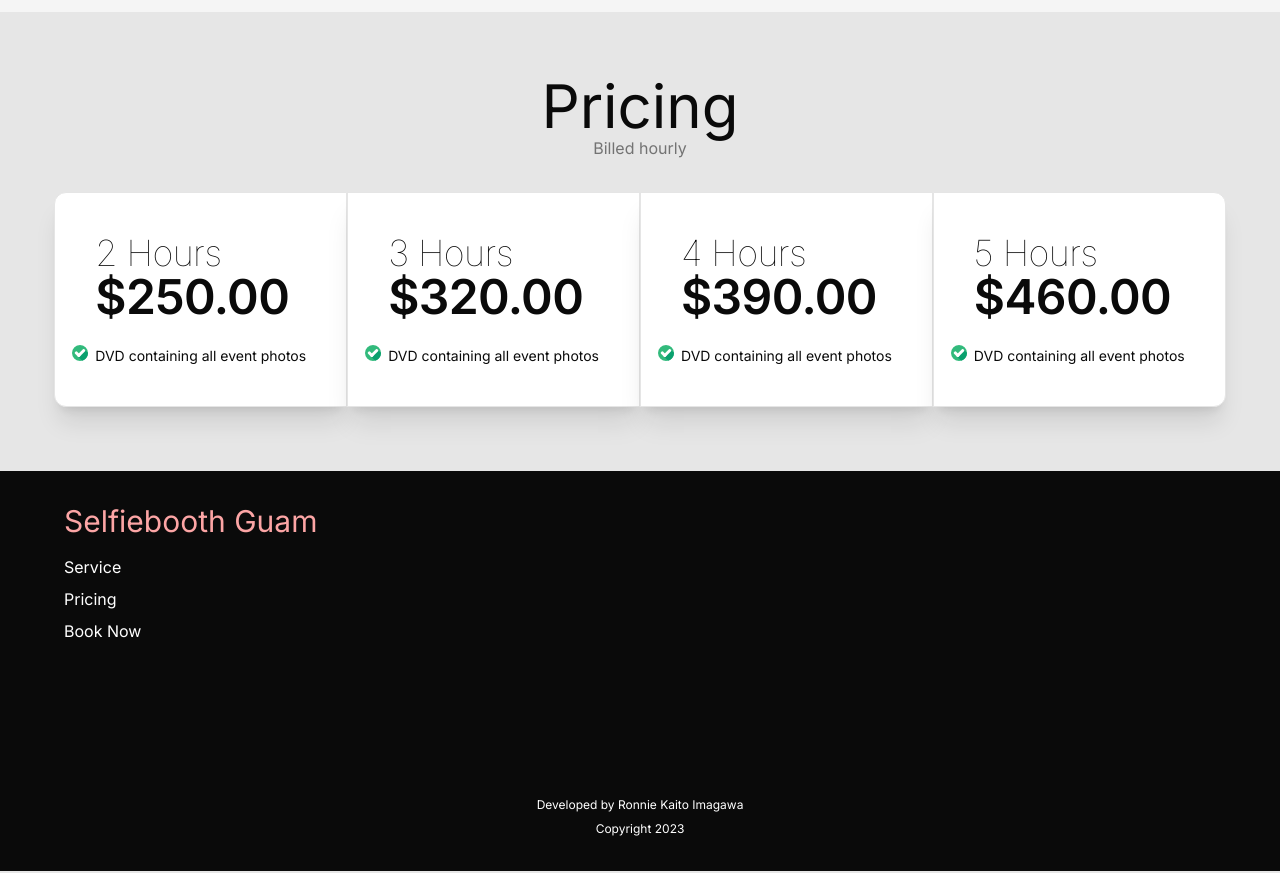
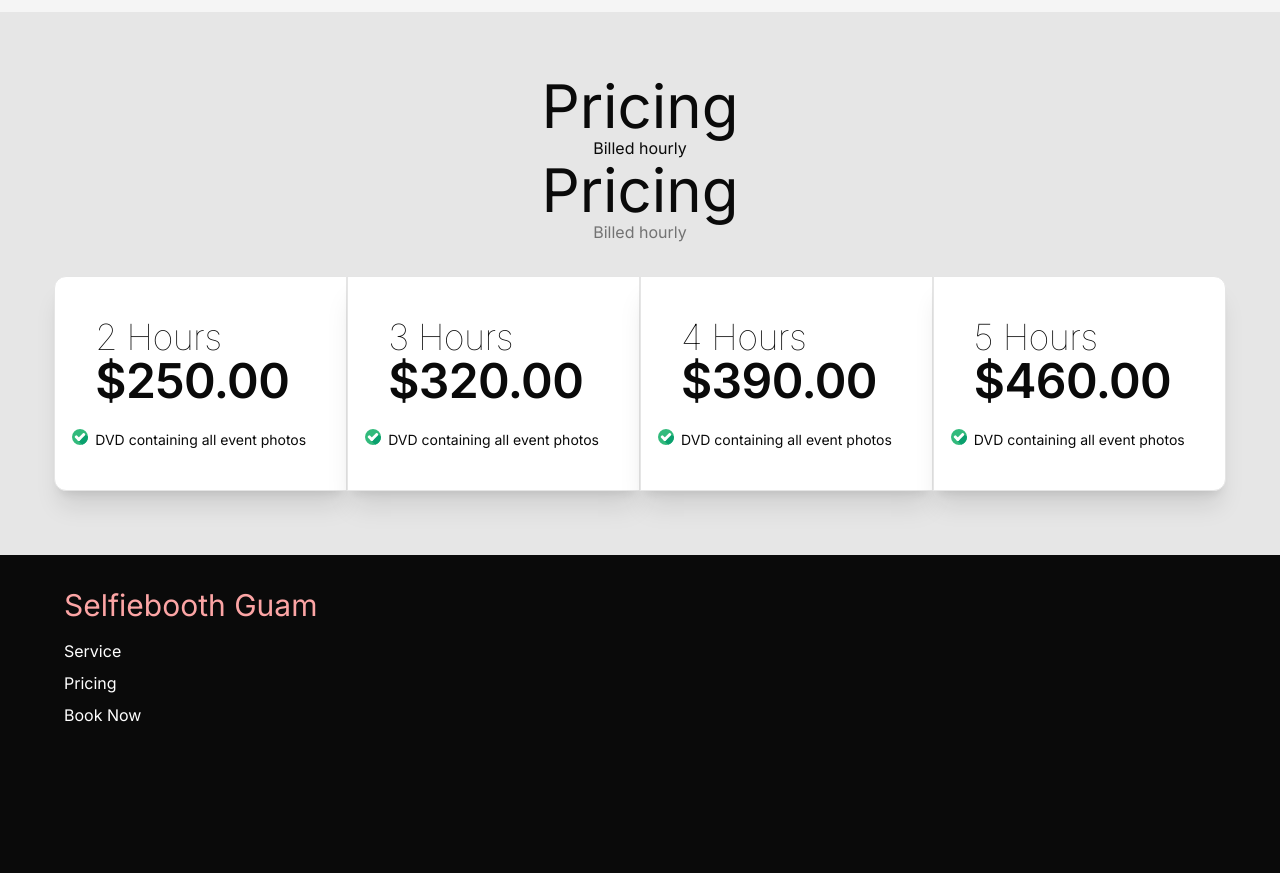
Before and after one commit to ronnieima/selfieboothguam, a Next.js app: page /en in a window 1280 px wide. Shown: the part 2340-3213 px from the top of the page. Built offline with nearby package versions, Linux system fonts and the light colour scheme.

Commit message:
add translations

```diff
--- a/app/_components/Pricing.tsx
+++ b/app/_components/Pricing.tsx
@@ -1,13 +1,17 @@
 import { cn } from "@/lib/utils";
 import PriceCards from "./ui/PriceCards";
+import { useTranslations } from "next-intl";
 
 function Pricing() {
+  const t = useTranslations("Pricing");
   return (
     <section
       id="pricing"
       className="bg-background flex flex-col items-center gap-8 py-16 lg:max-w-[80rem] mx-auto scroll-m-16"
     >
       <header className="flex flex-col items-center">
+        <h2 className={` text-center text-4xl md:text-6xl `}>{t("header")}</h2>
+        <span>{t("subtitle")}</span>
         <h2 className={` text-center text-4xl md:text-6xl `}>Pricing</h2>
         <span className="text-muted-foreground">Billed hourly</span>
       </header>
--- a/messages/en.json
+++ b/messages/en.json
@@ -24,5 +24,11 @@
       "header": "Themed Props",
       "description": "Elevate your event with themed props. Each occasion comes to life with a unique collection of props, adding fun and creativity to every photo."
     }
+  },
+  "Pricing": {
+    "header": "Pricing",
+    "subtitle": "Billed hourly",
+    "hours": "Hours",
+    "DVD": "DVD containing all event photos"
   }
 }
--- a/messages/jp.json
+++ b/messages/jp.json
@@ -25,5 +25,11 @@
       "header": "小道具",
       "description": "テーマに沿った小道具でイベントを盛り上げましょう。ユニークな小道具のコレクションで、それぞれのイベントに命を吹き込み、すべての写真に楽しさと創造性を加えます。"
     }
+  },
+  "Pricing": {
+    "header": "価格情報",
+    "subtitle": "時間課金",
+    "hours": "時間",
+    "DVD": "すべてのイベント写真を収録したDVD"
   }
 }
```
